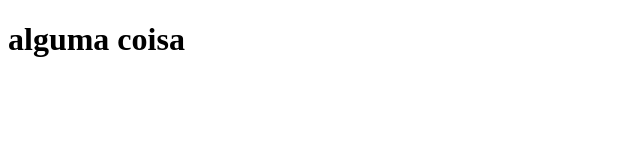
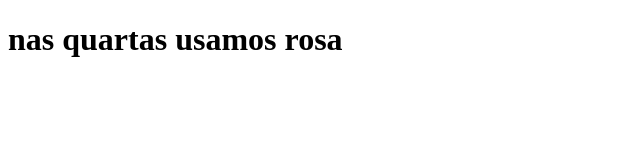
Before and after one commit to suemoura/change-my-look, a plain HTML site: page index.html in a window 1280 px wide. Shown: the whole page, without its empty margins (0-640 px from the left). Drawn offline with Linux system fonts and the light colour scheme.

Commit message:
alteração

```diff
--- a/index.html
+++ b/index.html
@@ -5,6 +5,6 @@
     <title>Mude Meu Look</title>
   </head>
   <body>
-    <h1>alguma coisa</h1>
+    <h1>nas quartas usamos rosa</h1>
   </body>
 </html>
```
